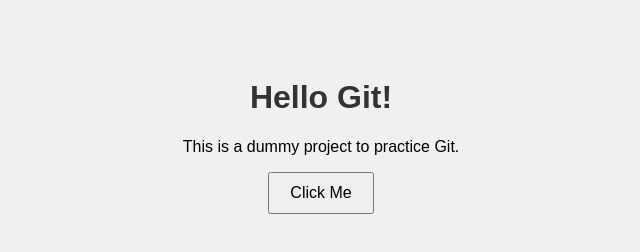
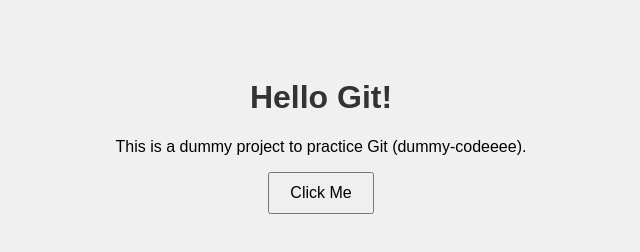
Before and after one commit to Rahul-Vashistt/dummy-repo, a plain HTML site: page index.html in a window 1280 px wide. Shown: the whole page, without its empty margins (319-959 px from the left). Drawn offline with Linux system fonts and the light colour scheme.

Commit message:
Added Name

```diff
--- a/index.html
+++ b/index.html
@@ -8,7 +8,7 @@
 </head>
 <body>
   <h1>Hello Git!</h1>
-  <p>This is a dummy project to practice Git.</p>
+  <p>This is a dummy project to practice Git (dummy-codeeee).</p>
   <button onclick="greet()">Click Me</button>
 
   <script src="script.js"></script>
```
